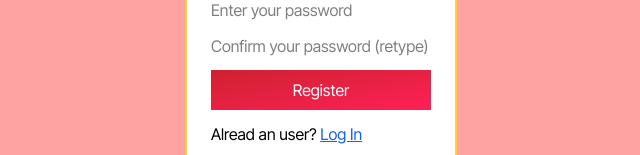
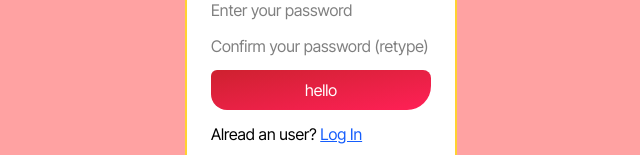
Before and after one commit to sundeeep/demystifying-react-js, a React (Vite) app: page /register in a window 1280 px wide. Shown: the part 364-519 px from the top of the page, without its empty margins (319-959 px from the left). Built offline with nearby package versions, Linux system fonts and the light colour scheme; no server answers.

Commit message:
conditional rendering, Re usable functional component: props, children, ternary operator

```diff
--- a/src/components/PrimaryButton.jsx
+++ b/src/components/PrimaryButton.jsx
@@ -1,9 +1,11 @@
 
 const PrimaryButton = (props) => {
-    // console.log(props);
+  console.log(props);
   return (
-    <button type={props?.type === "submit" ? "submit" : "button"} className="bg-linear-to-br from-[#ce212f] to-rose-500 px-3 py-2 text-white" onClick={props.onClick}>
-        {props.children}
+    <button type={props?.type === "submit" ? "submit" : "button"}
+            className="bg-linear-to-br from-[#ce212f] to-rose-500 px-3 py-2 text-white rounded-tl-md rounded-tr-lg rounded-bl-2xl rounded-br-3xl"
+            onClick={props.onClick}>
+        hello
     </button>
   )
 }
--- a/src/components/TodoListing.jsx
+++ b/src/components/TodoListing.jsx
@@ -5,6 +5,7 @@ import { useQuery } from '@tanstack/react-query';
 const appwriteTablesDb = new AppwriteTablesDB();
 export const fetchAllTodos = async() => {
     try {
+        console.log("fetching todos")
         const data = await appwriteTablesDb.getAllRecords(import.meta.env.VITE_APPWRITE_DB_ID, import.meta.env.VITE_APPWRITE_TODOS_TABLE_ID)
         console.log(data);
         return data;
@@ -15,12 +16,13 @@ export const fetchAllTodos = async() => {
 
 const TodoListing = () => {
 
-    const {data: todos, isLoading, isPending: isTodosPending, isFetching, error} = useQuery({
+    const {data: todos, isLoading, isPending, isFetching, error} = useQuery({
         queryKey: ["todos"],
         queryFn: fetchAllTodos
     })
 
-    if(isTodosPending){
+    if(isPending){
+        console.log("isPending : true")
         return <h1 className='text-5xl'>Todos are Loading...</h1>
     }
 
--- a/src/concepts/ConditionalRendering.jsx
+++ /dev/null
@@ -1,17 +0,0 @@
-function ConditionalRendering(){
-    let fruits = []
-    const isLoading = true;
-    fruits = ["avacade","graps", "oranje"] // assume that data/fruits coming from api(backend -> db)
-
-    return(
-        <div>
-            {
-                fruits.map((fruit, index) => (
-                    <p key={index}>{fruit}</p>
-                ))
-            }
-        </div>
-    )
-}
-
-export default ConditionalRendering;
--- a/src/pages/HomePage.jsx
+++ b/src/pages/HomePage.jsx
@@ -1,9 +1,20 @@
 import React from 'react'
+import PrimaryButton from '../components/PrimaryButton.jsx'
 
 const HomePage = () => {
+  function handleClick(){
+    console.log("Button has been clicked!")
+  }
+
   return (
     <div>
-      Home Page
+      <h1>hello</h1>
+      <h2>hello</h2>
+      <h3>hello</h3>
+      <p>para</p>
+      <PrimaryButton onClick={handleClick()}>
+       Sundeeep Btn
+      </PrimaryButton>
     </div>
   )
 }
--- a/src/utils/query-client.js
+++ b/src/utils/query-client.js
@@ -1,6 +1,6 @@
 import { QueryClient } from "@tanstack/react-query";
 
-export const queryClient = new QueryClient({
+const queryClient = new QueryClient({
     defaultOptions: {
         queries: {
             staleTime: 1000 * 60 * 5, // Data stays fresh for 5 minutes
@@ -10,3 +10,5 @@ export const queryClient = new QueryClient({
         },
   },
 })
+
+export {queryClient}
```
